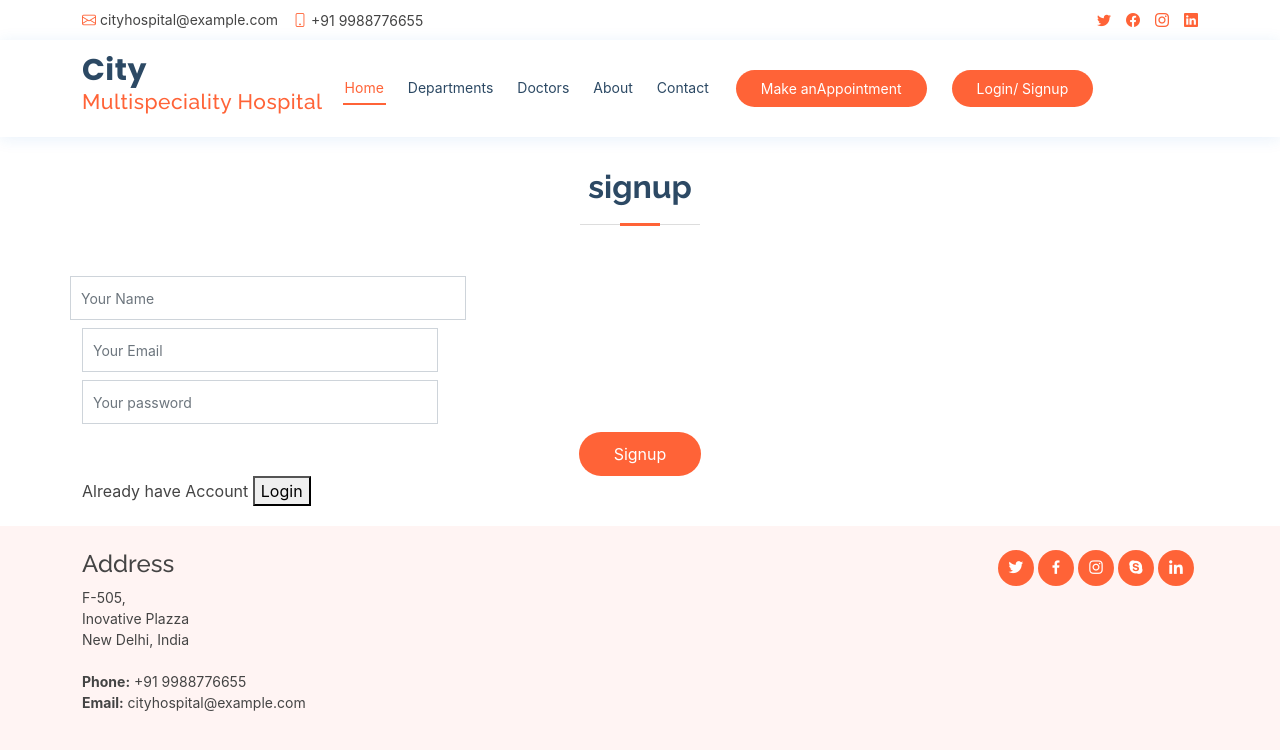
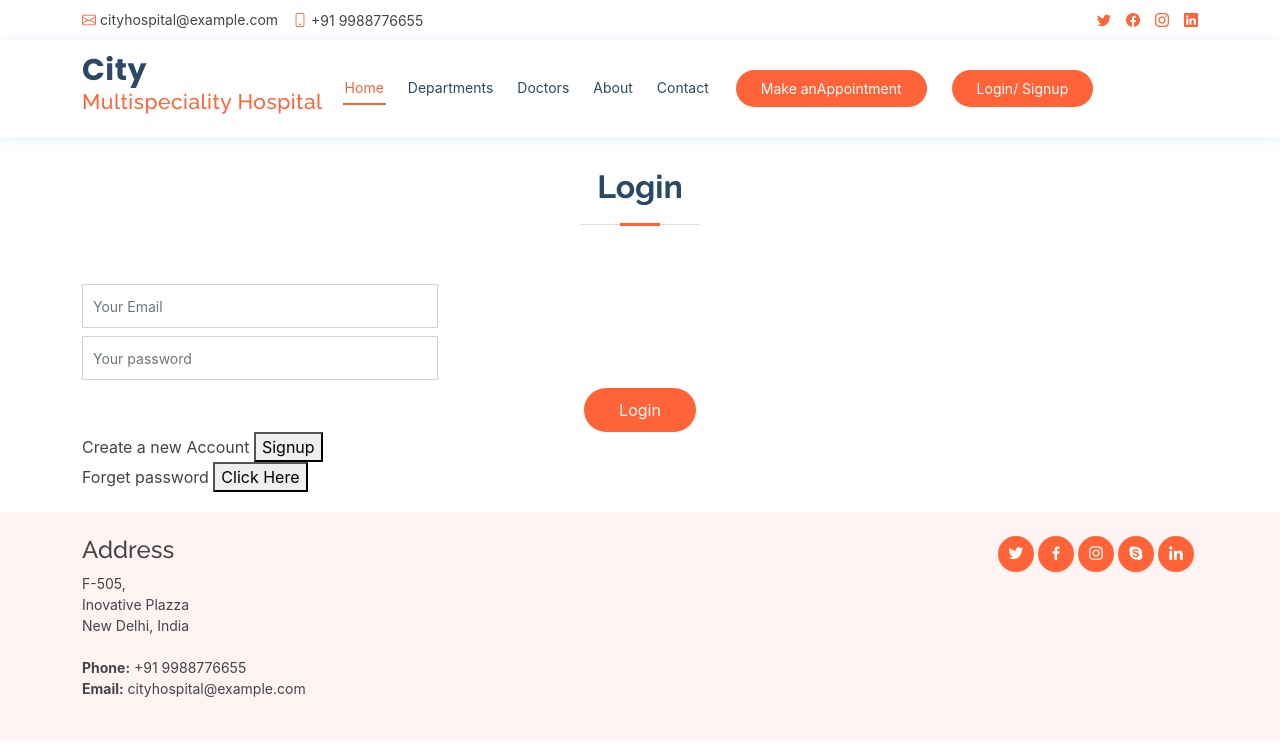
Before and after one commit to aushalsavaliya/cityhospital_website, a React (Create React App) app: page /auth in a window 1280 px wide. Shown: the top 750 px of the page. Built offline with nearby package versions, Linux system fonts and the light colour scheme.

Commit message:
Condition_1_9

```diff
--- a/src/Conteinars/Auth/Auth.js
+++ b/src/Conteinars/Auth/Auth.js
@@ -1,22 +1,30 @@
 import React, { useState } from 'react';
 
 function Auth(props) {
-    const [userType, setuserType] = useState('Login/signup');
+    const [userType, setuserType] = useState('Login');
+
+    const [reset, setreset] = useState(false);
     return (
         <section id="appointment" className="appointment">
             <div className="container">
                 <div className="section-title">
                     {
+                        reset === true ?
+                            <h2>Reset password</h2>
+                            :
                             userType === 'Login' ?
                                 <h2>Login</h2>
                                 :
-                            <h2>signup</h2>
+                                <h2>Signup</h2>
                     }
                 </div>
                 <div action method="post" role="form" className="php-email-form">
 
                     <div className="col-md-4 form-group">
                         {
+                            reset === true ?
+                                null
+                                :
                                 userType === 'Login' ?
                                     null
                                     :
@@ -32,13 +40,21 @@ function Auth(props) {
                             <div className="validate" />
                         </div>
                     </div>
+                    {
+                        reset === true ?
+                        null
+                        :
                         <div className="row">
                             <div className="col-md-4 form-group mt-3 mt-md-0">
                                 <input type="tel" className="form-control" name="password" id="password" placeholder="Your password" data-rule="minlen:4" data-msg="Please enter at least 4 chars" />
                                 <div className="validate" />
                             </div>
                         </div>
+                    }
                     {
+                        reset === true?
+                        <div className="text-center"><button type="submit">Submit</button></div>
+                        :
                         userType === 'Login' ?
                             <div className="text-center"><button type="submit">Login</button></div>
                             :
@@ -46,11 +62,12 @@ function Auth(props) {
                     }
                     {
                         userType === 'Login' ?
-                            <div>Create a new Account <button onClick={() => setuserType('Singup')}>Signup</button></div>
+                            <div>Create a new Account <button onClick={() => {setreset(false); setuserType('Singup')}}>Signup</button></div>
                             :
-                            <div>Already have Account <button onClick={() => setuserType('Login')}>Login</button></div>
+                            <div>Already have Account <button onClick={() => {setreset(false); setuserType('Login')}}>Login</button></div>
                     }
 
+                    <span>Forget password <button onClick={() => setreset(true)}>Click Here</button></span>
                 </div>
             </div>
         </section>
```
Lines whose indentation alone changed are shown as unchanged.
